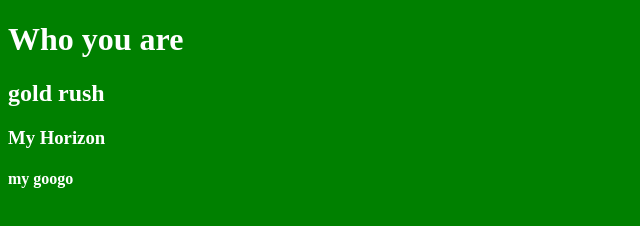
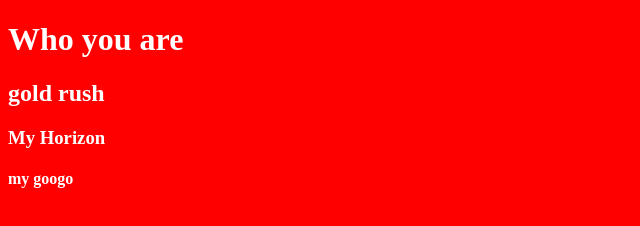
Before and after one commit to nabatirtha/gulp-package, a website: page index.html in a window 1280 px wide. Shown: the whole page, without its empty margins (0-640 px from the left). Drawn offline with Linux system fonts and the light colour scheme.

Commit message:
readme file added

```diff
--- a/sass/style.scss
+++ b/sass/style.scss
@@ -1,2 +1,2 @@
-$color: green;
+$color: red;
 body{background:$color; color:white; height:300vh;}
```
Also changed, not shown: css/style.css, readme.txt (added).
